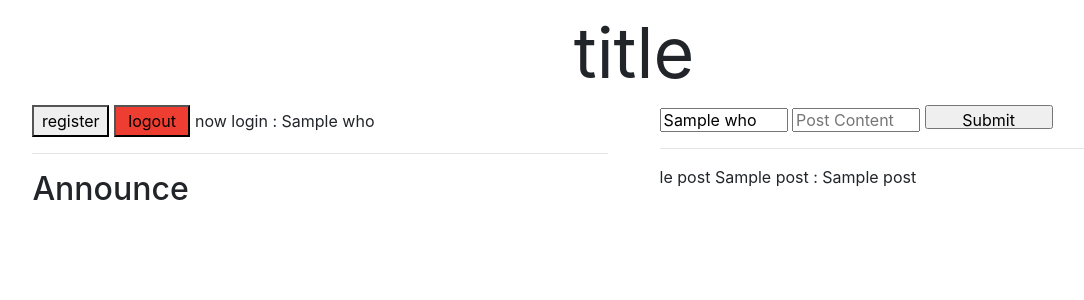
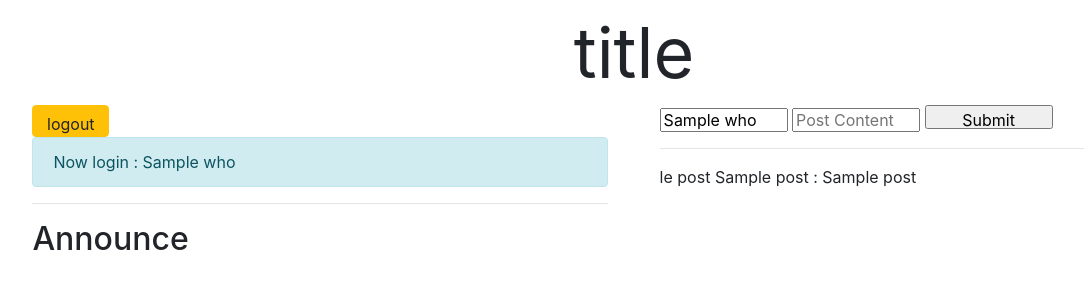
Before and after one commit to SiriusKoan/flask_net, a Flask app: template templates/index.html in a window 1280 px wide. Shown: the top 300 px of the page, without its empty margins (6-1090 px from the left). Run offline with Flask 2, Linux system fonts and the light colour scheme; the template is opened without the code that fills it: most values are stand-ins (such as "Sample title", 1, 10 or a date in 2020); some libraries are stand-ins or nearby versions.

Commit message:
Beautfy, change alert to div show

```diff
--- a/templates/index.html
+++ b/templates/index.html
@@ -13,30 +13,34 @@
   <body>
     <div id="title">title</div>
     <div style="width:45vw; left:3vw; position:absolute;" id="operation and announce">
-      <a href="/register" target="_blank"><button>register</button></a>
       {% if who == "haven't login" %}
-      <a href="/login"><button>login</button></a>
+        <button class="btn btn-success" onclick="window.location.href = '/login'">login</button>
+        &nbsp;
+		<button class="btn btn-primary" onclick="window.open('/register')" >register</button>
 	  {% else %}
-      <a href="/logout"><button style="background-color: rgb(238, 62, 49);">logout</button></a>
+        <button class="btn btn-warning" onclick="window.location.href = '/logout'" >logout</button>
       {% endif %}
-      now login : {{ who }}
+        <div class="alert alert-info" >
+			Now login : {{ who }}
+		</div>
+
       <hr>
       <h2>Announce</h2>
     </div>
 
     <div style="width:45vw; right:3vw; position:absolute;" id="posts">
+	  {% if who != "haven't login" %}
+		<!-- 若有登入則顯示表單 -->
 		<form action="/" method="post">
 			<input placeholder="Name" name="name" value="{{ who }}" readonly="readonly">
 			<input placeholder="Post Content" name="post">
-        {% if who != "haven't login" %}
 			<input type="submit" value="Submit">
-        {% else %}
-        <script>
-          alert("You haven\'t login!!!");
-        </script>
-        {% endif %}
 		</form>
 		<hr>
+	  {% else %}
+	    <!-- 若未登入則顯示You haven't login!!! -->
+		<div class="alert alert-danger">You haven't login!!!</div>
+	  {% endif %}
 
       {% for post in posts %}
       	{% if post[3] != "" %}
```
Lines whose indentation alone changed are shown as unchanged.
